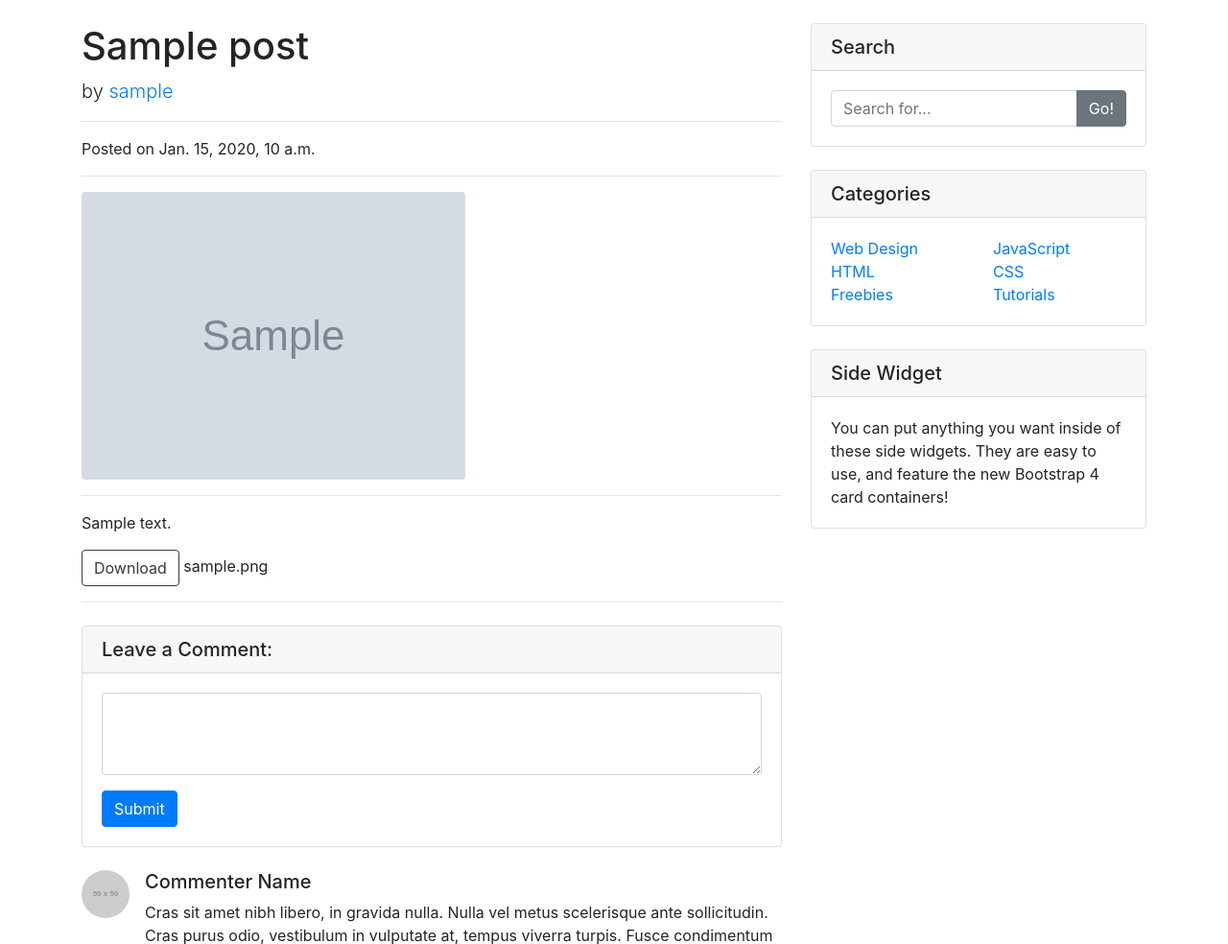
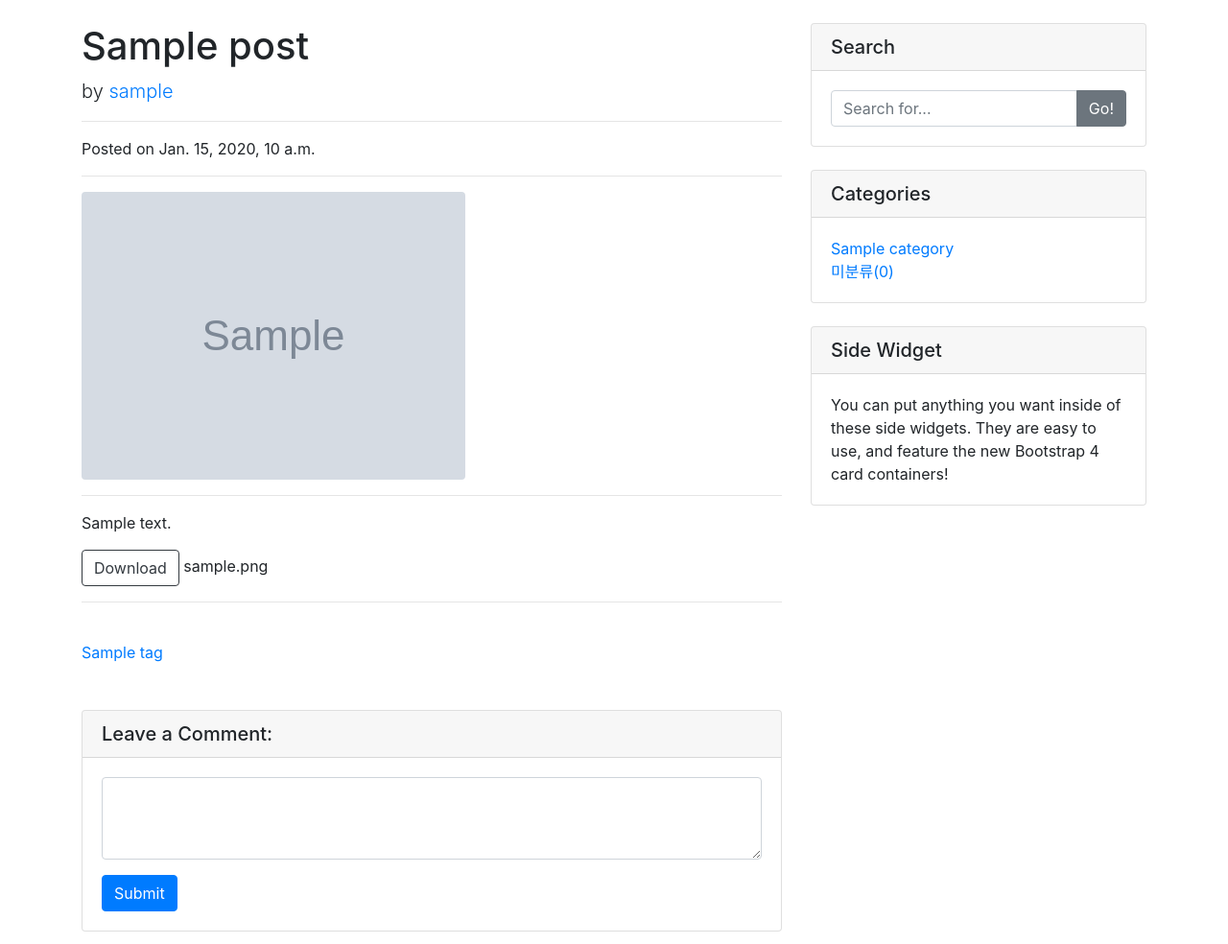
Before and after one commit to suhwanjo/CloudProgramming2023, a Django app: page /blog/1/ in a window 1280 px wide. Shown: the part 56-1040 px from the top of the page at 96% size. Run offline with Django 4.2, Linux system fonts and the light colour scheme; tables that the repository leaves empty hold one stand-in row (values such as "Sample post"); grey boxes marked "Sample" are stand-in pictures; grey boxes labelled with a size stand in for pictures from a placeholder-image service; some libraries are stand-ins or nearby versions.

Commit message:
카테고리 기능 추가와 태그 만들기

```diff
--- a/django_project/blog/models.py
+++ b/django_project/blog/models.py
@@ -4,18 +4,35 @@ from django.contrib.auth.models import User
 from django.db import models
 # ORM class
 
-class Category(models.Model):
+
+class Tag(models.Model):
     name = models.CharField(max_length=50, unique=True)
     slug = models.SlugField(max_length=200,unique=True,allow_unicode=True)
 
     def __str__(self):
         return self.name
 
+    def get_absolute_url(self):
+        return f"/blog/tag/{self.slug}/"
+
+
+class Category(models.Model):
+    name = models.CharField(max_length=50, unique=True)
+    slug = models.SlugField(max_length=200, unique=True, allow_unicode=True)
+
+    def __str__(self):
+        return self.name
+
+    def get_absolute_url(self):
+        return f"/blog/category/{self.slug}/"
+
     class Meta:
         verbose_name_plural = 'Categories' # 복수형
+
+
 class Post(models.Model):
     title = models.CharField(max_length=30)
-    content = models.TextField() # 내용
+    content = models.TextField()  # 내용
 
     head_image = models.ImageField(upload_to='blog/images/%Y/%m/%d/', blank=True)
     file_upload = models.FileField(upload_to='blog/files/%Y/%m/%d/', blank=True)
@@ -25,7 +42,8 @@ class Post(models.Model):
 
     # 기본값 = pk
     author = models.ForeignKey(User, null=True, on_delete=models.SET_NULL)
-
+    category = models.ForeignKey(Category, null=True, blank=True, on_delete=models.SET_NULL)
+    tags = models.ManyToManyField(Tag, blank=True)
 
     def __str__(self):
         return f'[{self.pk}] {self.title}::{self.author}'
--- a/django_project/blog/templates/blog/post_detail.html
+++ b/django_project/blog/templates/blog/post_detail.html
@@ -89,6 +89,15 @@
           {{ post.get_file_name }}
       {% endif %}
         <hr>
+        {% if post.tags.exists %}
+            <br/>
+            <i class = "fas fa-tags"></i>
+            {% for tag in post.tags.iterator %}
+                <a href="{{ tag.get_absolute_url }}">{{ tag }}</a>
+            {% endfor %}
+            <br/>
+            <br/>
+        {% endif %}
 
         <!-- Comments Form -->
         <div class="card my-4">
@@ -163,30 +172,18 @@
             <div class="row">
               <div class="col-lg-6">
                 <ul class="list-unstyled mb-0">
-                  <li>
-                    <a href="#">Web Design</a>
-                  </li>
-                  <li>
-                    <a href="#">HTML</a>
-                  </li>
-                  <li>
-                    <a href="#">Freebies</a>
-                  </li>
+                    {% for category in categories %}
+                        <li>
+                            <a href="{{ category.get_absolute_url }}">{{ category.name }}</a>
+                        </li>
+                    {% endfor %}
+                    <li>
+                        <a href="/blog/category/no-category">미분류({{ no_category_post_count }})</a>
+                    </li>
+
                 </ul>
               </div>
-              <div class="col-lg-6">
-                <ul class="list-unstyled mb-0">
-                  <li>
-                    <a href="#">JavaScript</a>
-                  </li>
-                  <li>
-                    <a href="#">CSS</a>
-                  </li>
-                  <li>
-                    <a href="#">Tutorials</a>
-                  </li>
-                </ul>
-              </div>
+
             </div>
           </div>
         </div>
--- a/django_project/blog/templates/blog/post_list.html
+++ b/django_project/blog/templates/blog/post_list.html
@@ -11,7 +11,7 @@
                     <img class="card-img-top" src="https://src.hidoc.co.kr/image/lib/2022/5/12/1652337370806_0.jpg" alt="random_image">
                 {% endif %}
                     <div class="card-body">
-                        <h2 class="card-title">{{ p.title}}</h2>
+                        <h2 class="card-title">{{ p.title}}({{ p.category }})</h2>
                         <p class="card-text">{{ p.content | truncatewords:45 }}</p>
                         <a href="{{ p.get_absolute_url }}" class="btn btn-primary">Read More &rarr;</a>
                     </div>
--- a/django_project/blog/urls.py
+++ b/django_project/blog/urls.py
@@ -5,5 +5,7 @@ from django.urls import path, include
 
 urlpatterns = [
     path('', views.PostList.as_view()),
-    path('<int:pk>/',views.PostDetail.as_view()),
+    path('<int:pk>/', views.PostDetail.as_view()),
+    path('category/<str:slug>/', views.categories_page),
+    path('tag/<str:slug>/', views.tag_page)
 ]
--- a/django_project/blog/views.py
+++ b/django_project/blog/views.py
@@ -1,14 +1,59 @@
 from django.shortcuts import render
-from .models import Post
+from .models import Post, Category, Tag
 from django.views.generic import ListView,DetailView
 # 매개변수랑 render에 첫번째 인자는 request 외워
+
 
 class PostList(ListView):
     model = Post
     ordering = '-pk'
 
+    # 오버라이드
+    def get_context_data(self, *, object_list=None, **kwargs):
+        context = super(PostList, self).get_context_data()
+        context['categories'] = Category.objects.all()
+        context['no_category_post_count'] = Post.objects.filter(category=None).count()
+        return context
+
+
 class PostDetail(DetailView):
     model = Post
+
+    def get_context_data(self, *, object_list=None, **kwargs):
+        context = super(PostDetail, self).get_context_data()
+        context['categories'] = Category.objects.all()
+        context['no_category_post_count'] = Post.objects.filter(category=None).count()
+        return context
+
+
+def categories_page(request,slug):
+    if slug == 'no-category':
+        category = '미분류'
+        post_list = Post.objects.filter(category=None)
+    else:
+        category = Category.objects.get(slug=slug)
+        post_list = Post.objects.filter(category=category)
+
+    context={
+        'category': category,
+        'categories': Category.objects.all(),
+        'post_list': post_list,
+        'no_category_post_count': Post.objects.filter(category=None).count()
+    }
+    return render(request, 'blog/post_list.html', context)
+
+
+def tag_page(request, slug):
+    tag = Tag.objects.get(slug=slug)
+    post_list = tag.post_set.all()
+
+    context={
+        'tag': tag,
+        'categories': Category.objects.all(),
+        'post_list': post_list,
+        'no_category_post_count': Post.objects.filter(category=None).count()
+    }
+    return render(request, 'blog/post_list.html', context)
 
 # 정적 FBV
 #def index(request):
```
Also changed, not shown: django_project/blog/admin.py (+11 -1 lines), django_project/blog/templates/blog/base.html (+7 -20 lines).
